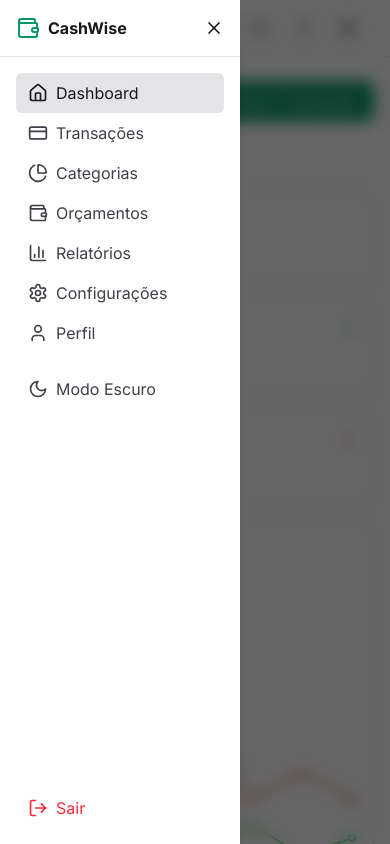
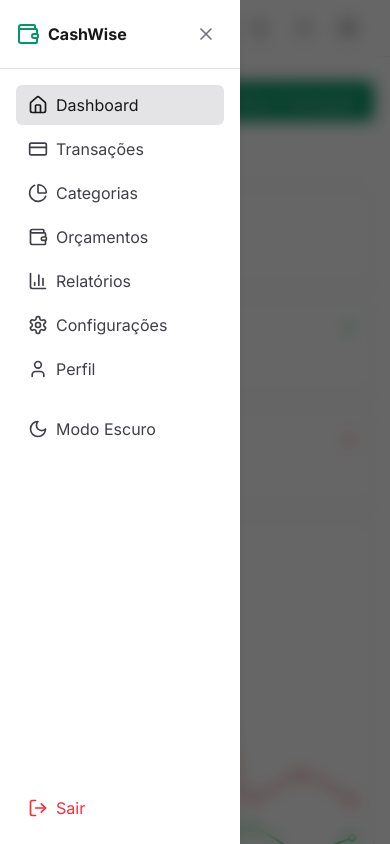
Before and after one commit to rodrigordgfs/CashWise-APP, a Next.js app: page /dashboard in a window 390 px wide. Both pictures are taken after a click on the button "Menu". Shown: the top 844 px of the page. Built offline with nearby package versions, Linux system fonts and the light colour scheme.

Commit message:
feature: Ajustes no menu

```diff
--- a/src/components/ui/dashboard/Header/index.tsx
+++ b/src/components/ui/dashboard/Header/index.tsx
@@ -2,10 +2,10 @@
 
 import { useMenu } from "@/context/menuContext";
 import { useSidebar } from "@/context/sidebarContext";
-import { Menu, Moon, Settings, Sun, User, Wallet } from "lucide-react";
-import Link from "next/link";
+import { Menu, Moon, Settings, Sun, User } from "lucide-react";
 import { useEffect, useState } from "react";
-import { IconButton } from "../IconButton";
+import { IconButton } from "../../../shared/IconButton";
+import { LogoButton } from "../LogoButton";
 
 export const Header = () => {
   const [darkMode, setDarkMode] = useState(false);
@@ -43,10 +43,7 @@ export const Header = () => {
           <div className="md:hidden">
             <IconButton icon={Menu} name="Menu" onClick={toggleMobileMenu} />
           </div>
-          <Link href="/" className="flex items-center space-x-2">
-            <Wallet className="h-6 w-6 text-emerald-600 dark:text-emerald-500" />
-            <span className="font-bold">CashWise</span>
-          </Link>
+          <LogoButton />
         </div>
         <div className="flex flex-1 items-center justify-end space-x-2">
           <IconButton
--- /dev/null
+++ b/src/components/ui/dashboard/LogoButton/index.tsx
@@ -0,0 +1,11 @@
+import { Wallet } from "lucide-react";
+import Link from "next/link";
+
+export const LogoButton = () => {
+  return (
+    <Link href="/" className="flex items-center space-x-2">
+      <Wallet className="h-6 w-6 text-emerald-600 dark:text-emerald-500" />
+      <span className="font-bold">CashWise</span>
+    </Link>
+  );
+};
--- a/src/components/ui/dashboard/MobileMenu/index.tsx
+++ b/src/components/ui/dashboard/MobileMenu/index.tsx
@@ -4,6 +4,7 @@ import {
   BarChart3,
   CreditCard,
   Home as HomeIcon,
+  Icon,
   LogOut,
   Moon,
   PieChart,
@@ -17,6 +18,8 @@ import { NavItem } from "../NavItem";
 import { useTheme } from "@/context/darkModeContext";
 import { usePathname } from "next/navigation";
 import { useMenu } from "@/context/menuContext";
+import { LogoButton } from "../LogoButton";
+import { IconButton } from "@/components/shared/IconButton";
 
 export const MobileMenu = () => {
   const pathname = usePathname();
@@ -27,15 +30,10 @@ export const MobileMenu = () => {
     <div className="fixed inset-0 z-50 bg-black/60 backdrop-blur-sm md:hidden animate-in fade-in duration-200">
       <div className="fixed inset-y-0 left-0 w-[240px] bg-white dark:bg-zinc-950 shadow-lg animate-in slide-in-from-left duration-300">
         <div className="flex items-center justify-between p-4 border-b border-zinc-200 dark:border-zinc-800">
-          <div className="flex items-center">
-            <Wallet className="h-6 w-6 mr-2 text-emerald-600 dark:text-emerald-500" />
-            <span className="font-bold">CashWise</span>
-          </div>
-          <button title="Close Button" onClick={() => closeMobileMenu()}>
-            <X className="h-5 w-5" />
-          </button>
+          <LogoButton />
+          <IconButton icon={X} name="Close menu" onClick={closeMobileMenu} />
         </div>
-        <div className="p-4 space-y-1">
+        <div className="flex flex-col space-y-1 p-4">
           <NavItem
             href="/dashboard"
             icon={HomeIcon}
@@ -81,7 +79,7 @@ export const MobileMenu = () => {
           <div className="pt-4">
             <button
               onClick={toggleTheme}
-              className="w-full flex items-center px-3 py-2 rounded-md text-zinc-700 dark:text-zinc-300 hover:bg-zinc-100 dark:hover:bg-zinc-800 hover:text-zinc-900 dark:hover:text-zinc-100"
+              className="w-full flex items-center cursor-pointer transition-all ease-in-out duration-200 px-3 py-2 rounded-md text-zinc-700 dark:text-zinc-300 hover:bg-zinc-100 dark:hover:bg-zinc-800 hover:text-zinc-900 dark:hover:text-zinc-100"
             >
               {isDarkMode ? (
                 <Sun className="mr-2 h-5 w-5" />
@@ -93,7 +91,7 @@ export const MobileMenu = () => {
           </div>
         </div>
         <div className="absolute bottom-4 w-full px-4">
-          <button className="w-full flex items-center px-3 py-2 rounded-md text-red-500 dark:text-red-400 hover:bg-zinc-100 dark:hover:bg-zinc-800">
+          <button className="w-full flex items-center px-3 py-2 rounded-md cursor-pointer transition-all ease-in-out duration-200 text-red-500 dark:text-red-400 hover:bg-zinc-100 dark:hover:bg-zinc-800">
             <LogOut className="mr-2 h-5 w-5" />
             Sair
           </button>
```
Also changed, not shown: src/components/shared/IconButton/index.tsx (renamed from src/components/ui/dashboard/IconButton/index.tsx).
